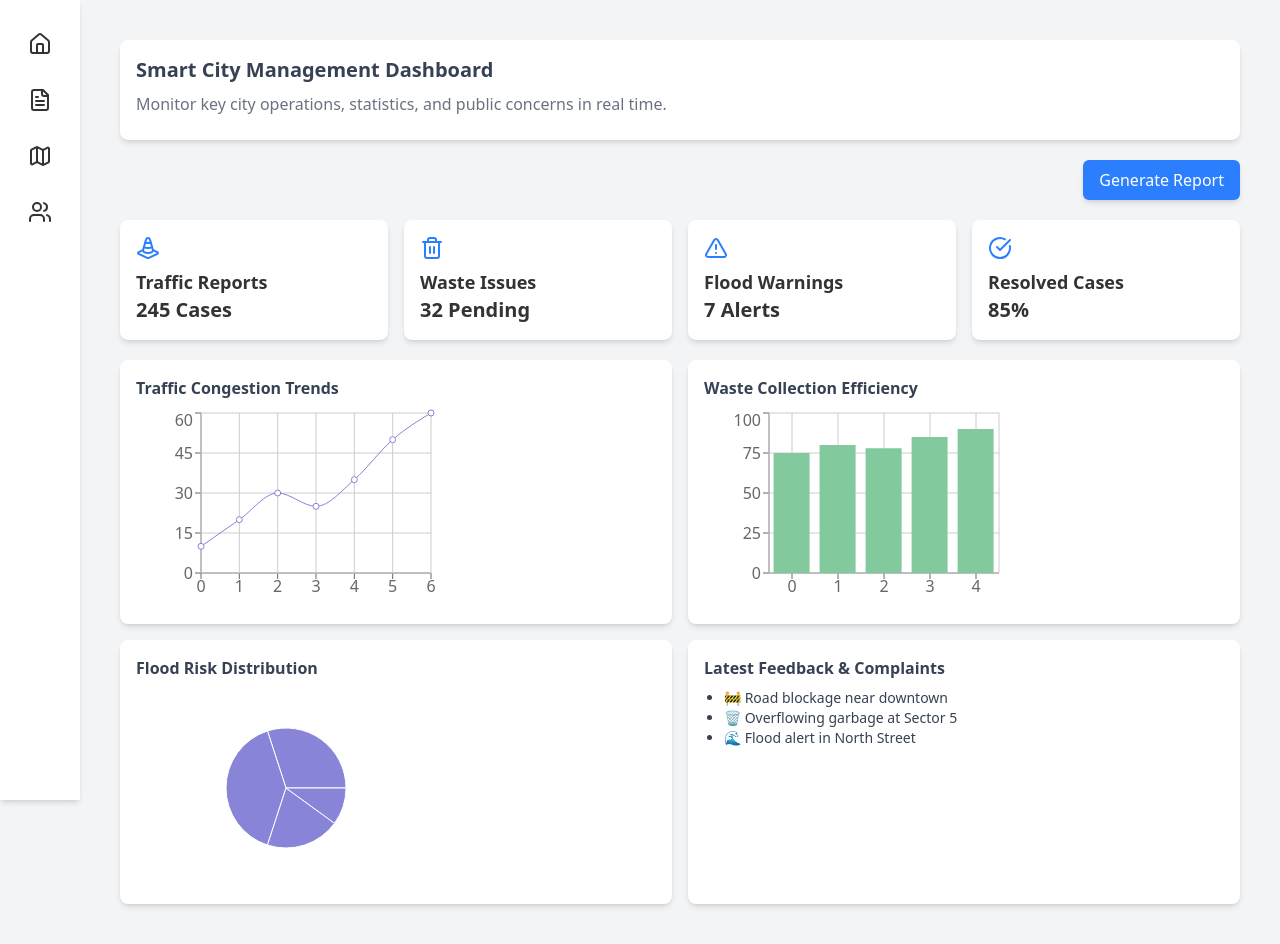
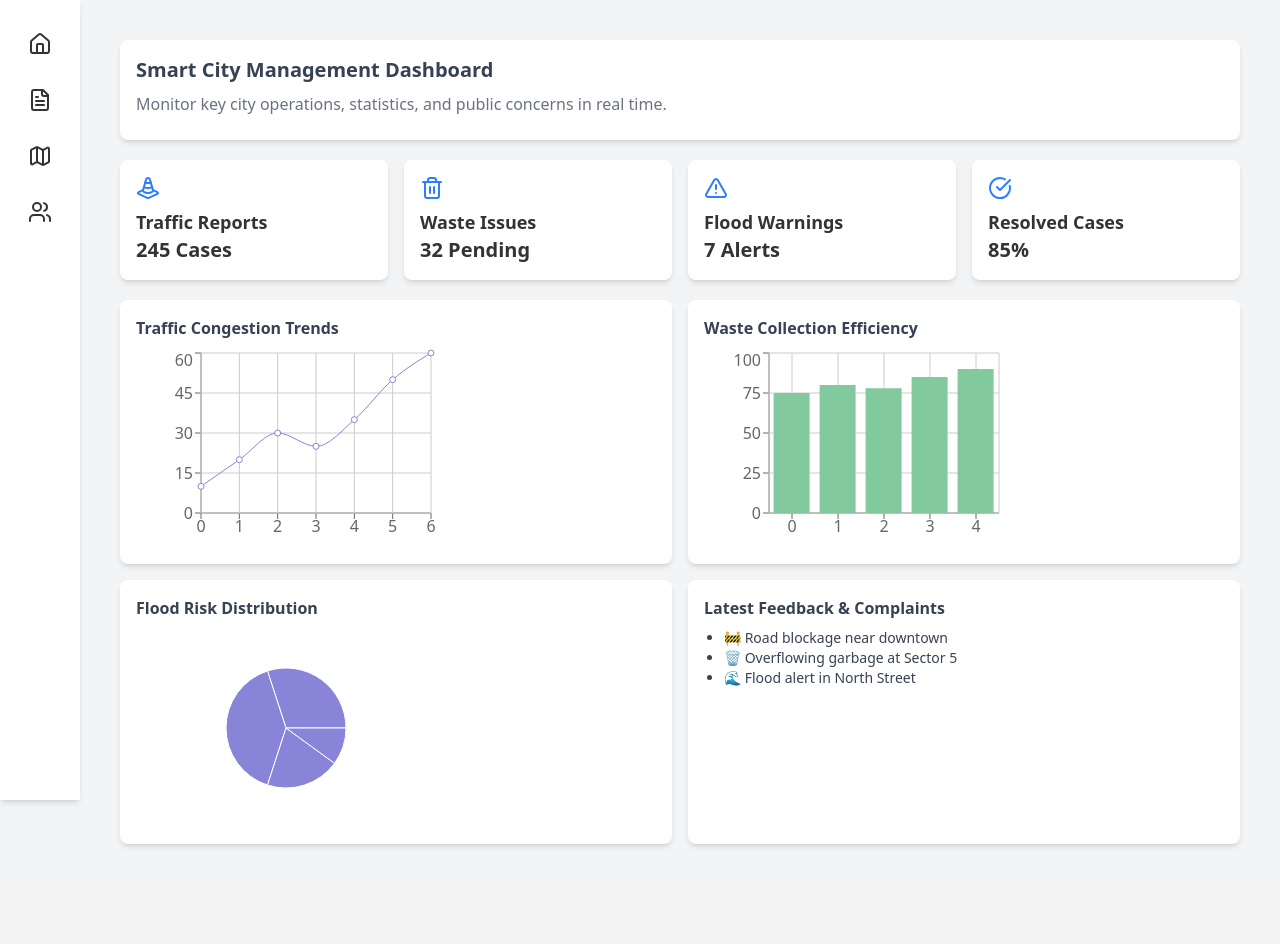
Before and after one commit to Ecocity-The-Try-People/VHack-Ecocity, a React (Vite) app: page / in a window 1280 px wide. After the commit the page ends 884 px from the top, so only its background shows below. Built offline with nearby package versions, Linux system fonts and the light colour scheme.

Commit message:
Update home page

```diff
--- a/package.json
+++ b/package.json
@@ -18,8 +18,9 @@
     "@tailwindcss/vite": "^4.0.13",
     "clsx": "^2.1.1",
     "framer-motion": "^12.5.0",
-    "jspdf": "^3.0.0",
-    "jspdf-autotable": "^5.0.2",
+    "html2canvas": "^1.4.1",
+    "jspdf": "^1.4.0",
+    "jspdf-autotable": "^3.0.4",
     "lucide": "^0.479.0",
     "lucide-react": "^0.479.0",
     "react": "^19.0.0",
--- a/src/modules/HomePage.jsx
+++ b/src/modules/HomePage.jsx
@@ -1,86 +1,7 @@
-// import { Card, CardContent } from "@/components/Card";
-// import { LineChart, BarChart, PieChart } from "@/components/Charts";
-// import { AlertTriangle, CheckCircle, Trash2, TrafficCone } from "lucide-react";
-
-
-// export default function HomePage() {
-//   return (
-//     <div className="p-4">
-//       {/* Overview Section */}
-//       <div className="mb-5">
-//         <Card>
-//           <CardContent>
-//             <h2 className="text-xl font-semibold mb-2">Smart City Management Dashboard</h2>
-//             <p className="text-gray-500 break-words whitespace-normal">
-//               Monitor key city operations, statistics, and public concerns in real time.
-//             </p>
-//           </CardContent>
-//         </Card>
-//       </div>
-
-//       {/* Statistics Overview */}
-//       <div className="grid grid-cols-1 sm:grid-cols-2 lg:grid-cols-4 gap-4">
-//         <StatCard icon={<TrafficCone size={24} />} title="Traffic Reports" value="245 Cases" />
-//         <StatCard icon={<Trash2 size={24} />} title="Waste Issues" value="32 Pending" />
-//         <StatCard icon={<AlertTriangle size={24} />} title="Flood Warnings" value="7 Alerts" />
-//         <StatCard icon={<CheckCircle size={24} />} title="Resolved Cases" value="85%" />
-//       </div>
-
-//       {/* Data Visualization - Charts */}
-//       <div className="grid grid-cols-1 md:grid-cols-2 gap-4 mt-5">
-//         <Card>
-//           <CardContent>
-//             <h3 className="font-semibold mb-2">Traffic Congestion Trends</h3>
-//             <LineChart data={[10, 20, 30, 25, 35, 50, 60]} />
-//           </CardContent>
-//         </Card>
-
-//         <Card>
-//           <CardContent>
-//             <h3 className="font-semibold mb-2">Waste Collection Efficiency</h3>
-//             <BarChart data={[75, 80, 78, 85, 90]} />
-//           </CardContent>
-//         </Card>
-
-//         <Card>
-//           <CardContent>
-//             <h3 className="font-semibold mb-2">Flood Risk Distribution</h3>
-//             <PieChart data={[30, 40, 20, 10]} />
-//           </CardContent>
-//         </Card>
-
-//         <Card>
-//           <CardContent>
-//             <h3 className="font-semibold mb-2">Latest Feedback & Complaints</h3>
-//             <ul className="list-disc ml-5 text-sm break-words">
-//               <li>🚧 Road blockage near downtown</li>
-//               <li>🗑️ Overflowing garbage at Sector 5</li>
-//               <li>🌊 Flood alert in North Street</li>
-//             </ul>
-//           </CardContent>
-//         </Card>
-//       </div>
-//     </div>
-//   );
-// }
-
-// // Statistic Card Component
-// function StatCard({ icon, title, value }) {
-//   return (
-//     <Card className="flex flex-col items-center p-4 min-h-[80px] text-center">
-//       <div className="text-blue-500">{icon}</div>
-//       <h4 className="text-lg font-semibold mt-2 break-words">{title}</h4>
-//       <p className="text-xl font-bold">{value}</p>
-//     </Card>
-//   );
-// }
 import { Card, CardContent } from "@/components/Card";
 import { LineChart, BarChart, PieChart } from "@/components/Charts";
 import { AlertTriangle, CheckCircle, Trash2, TrafficCone } from "lucide-react";
-import jsPDF from "jspdf";
-import autoTable from "jspdf-autotable";
-import { useState, useRef } from "react";
-import { Button } from "../components/Button"
+import { useState } from "react";
 
 export default function HomePage() {
   const data = [
@@ -90,28 +11,7 @@ export default function HomePage() {
     { category: "Resolved Cases", value: "85%" },
   ];
 
-  const chartRefs = useRef([]);
   const [stats, setStats] = useState(data);
-
-  const generateReport = () => {
-    const doc = new jsPDF();
-    doc.text("Smart City Management Report", 10, 10);
-
-    autoTable(doc, {
-      startY: 20,
-      head: [["Category", "Value"]],
-      body: stats.map(({ category, value }) => [category, value]),
-    });
-
-    chartRefs.current.forEach((chart, index) => {
-      if (chart) {
-        const imgData = chart.toBase64Image();
-        doc.addImage(imgData, "PNG", 10, doc.autoTable.previous.finalY + 10 + index * 50, 180, 80);
-      }
-    });
-
-    doc.save("Smart_City_Report.pdf");
-  };
 
   return (
     <div className="p-4">
@@ -124,18 +24,7 @@ export default function HomePage() {
               Monitor key city operations, statistics, and public concerns in real time.
             </p>
           </CardContent>
-
         </Card>
-        <div className="flex flex-row-reverse mt-5">
-            <Button
-              onClick={generateReport}
-              className="bg-blue-500 text-white px-4 py-2 rounded shadow-md"
-            >
-              Generate Report
-            </Button>
-          </div>
-
-
       </div>
 
       {/* Statistics Overview */}
@@ -150,21 +39,21 @@ export default function HomePage() {
         <Card>
           <CardContent>
             <h3 className="font-semibold mb-2">Traffic Congestion Trends</h3>
-            <LineChart ref={(el) => (chartRefs.current[0] = el)} data={[10, 20, 30, 25, 35, 50, 60]} />
+            <LineChart data={[10, 20, 30, 25, 35, 50, 60]} />
           </CardContent>
         </Card>
 
         <Card>
           <CardContent>
             <h3 className="font-semibold mb-2">Waste Collection Efficiency</h3>
-            <BarChart ref={(el) => (chartRefs.current[1] = el)} data={[75, 80, 78, 85, 90]} />
+            <BarChart data={[75, 80, 78, 85, 90]} />
           </CardContent>
         </Card>
 
         <Card>
           <CardContent>
             <h3 className="font-semibold mb-2">Flood Risk Distribution</h3>
-            <PieChart ref={(el) => (chartRefs.current[2] = el)} data={[30, 40, 20, 10]} />
+            <PieChart data={[30, 40, 20, 10]} />
           </CardContent>
         </Card>
 
@@ -182,6 +71,7 @@ export default function HomePage() {
     </div>
   );
 }
+
 
 function StatCard({ icon, title, value }) {
   return (
```
Also changed, not shown: src/components/Charts.jsx (line endings or trailing spaces), 1 other file (tests, documents, lock files or other folders).
